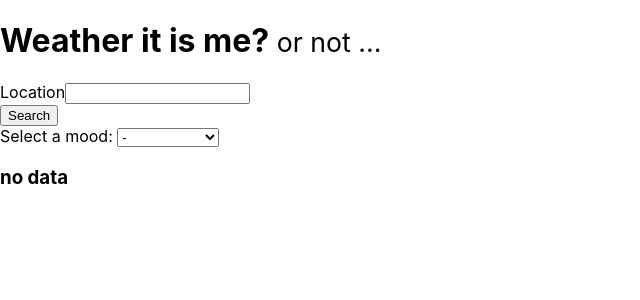
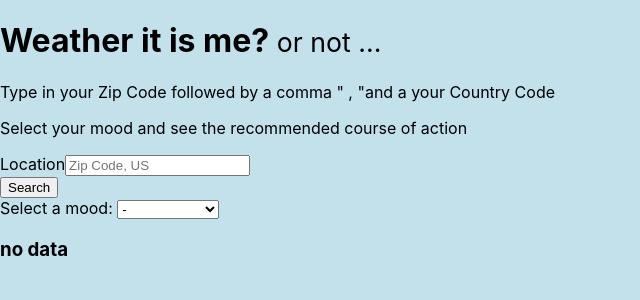
Before and after one commit to AndrewKalGit/Weather-it-is-me, a React (Create React App) app: page / in a window 1280 px wide. Shown: the top 300 px of the page, without its empty margins (0-640 px from the left). Built offline with nearby package versions, Linux system fonts and the light colour scheme.

Commit message:
added some style and how to description

```diff
--- a/src/App.css
+++ b/src/App.css
@@ -8,57 +8,6 @@ span {
 	font-weight: normal;
 }
 
-/* Dropdown Button FROM W3Schools*/
-.dropbtn {
-	background-color: rgb(85, 120, 255);
-	color: white;
-	padding: 16px;
-	font-size: 16px;
-	border: none;
+body {
+	background-color: rgb(195, 225, 235);
 }
-
-/* The container <div> - needed to position the dropdown content */
-.dropdown {
-	position: relative;
-	display: inline-block;
-}
-
-/* Dropdown Content (Hidden by Default) */
-.dropdown-content {
-	display: none;
-	position: absolute;
-	background-color: #f1f1f1;
-	min-width: 160px;
-	box-shadow: 0px 8px 16px 0px rgba(0, 0, 0, 0.2);
-	z-index: 1;
-}
-
-/* Links inside the dropdown */
-.dropdown-content span {
-	color: black;
-	padding: 12px 16px;
-	text-decoration: none;
-	display: block;
-}
-
-/* Change color of dropdown links on hover */
-.dropdown-content span:hover {
-	background-color: #ddd;
-}
-
-/* Show the dropdown menu on hover */
-.dropdown:hover .dropdown-content {
-	display: block;
-}
-
-/* Change the background color of the dropdown button when the dropdown content is shown */
-.dropdown:hover .dropbtn {
-	background-color: skyblue;
-}
-/* End W3school drop down */
-
-.head1 {
-
-
-
-}
--- a/src/App.js
+++ b/src/App.js
@@ -2,7 +2,7 @@ import './App.css';
 import React, { useState } from 'react';
 import Output from './Output';
 import Mood from './Mood';
-import Weather from './Weather';
+import Description from './Description';
 import Location from './Location';
 import react from 'react';
 
@@ -16,7 +16,7 @@ function App() {
 				Weather it is me? <span>or not ...</span>
 			</h1>
 
-			<Weather></Weather>
+			<Description></Description>
 			<Location
 				setWeather={setWeather}
 				zipcode={zipcode}
--- /dev/null
+++ b/src/Description.js
@@ -0,0 +1,10 @@
+import React from 'react';
+
+export default function Description(props) {
+	return (
+		<>
+			<p className='howTo'>Type in your Zip Code followed by a comma " , "and a your Country Code</p>
+			<p> Select your mood and see the recommended course of action</p>
+		</>
+	);
+}
--- a/src/Location.js
+++ b/src/Location.js
@@ -32,7 +32,8 @@ export default function Location({ setZipcode, zipcode, setWeather }) {
 					<label className='Location'>Location</label>
 					<input
 						type='text'
-						pattern='\d{5}|^[\d,\s]+$'
+						// pattern='\d{5}|^[\d,\s]+$'
+						placeholder='Zip Code, US'
 						value={zipcode}
 						onChange={(x) => setZipcode(x.target.value)}></input>
 				</div>
```
Also changed, not shown: src/Weather.js (deleted, +0 -8 lines).
